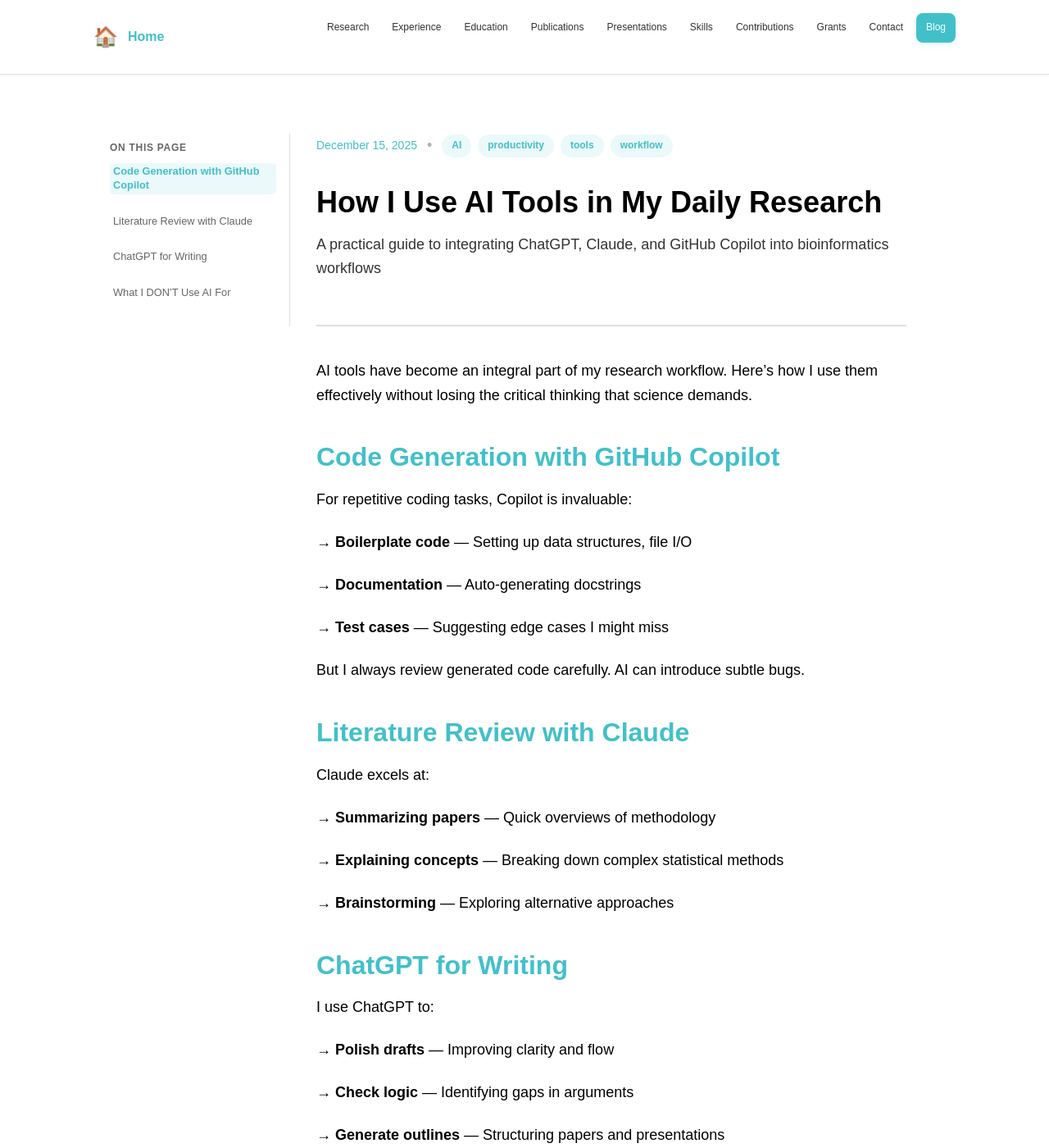
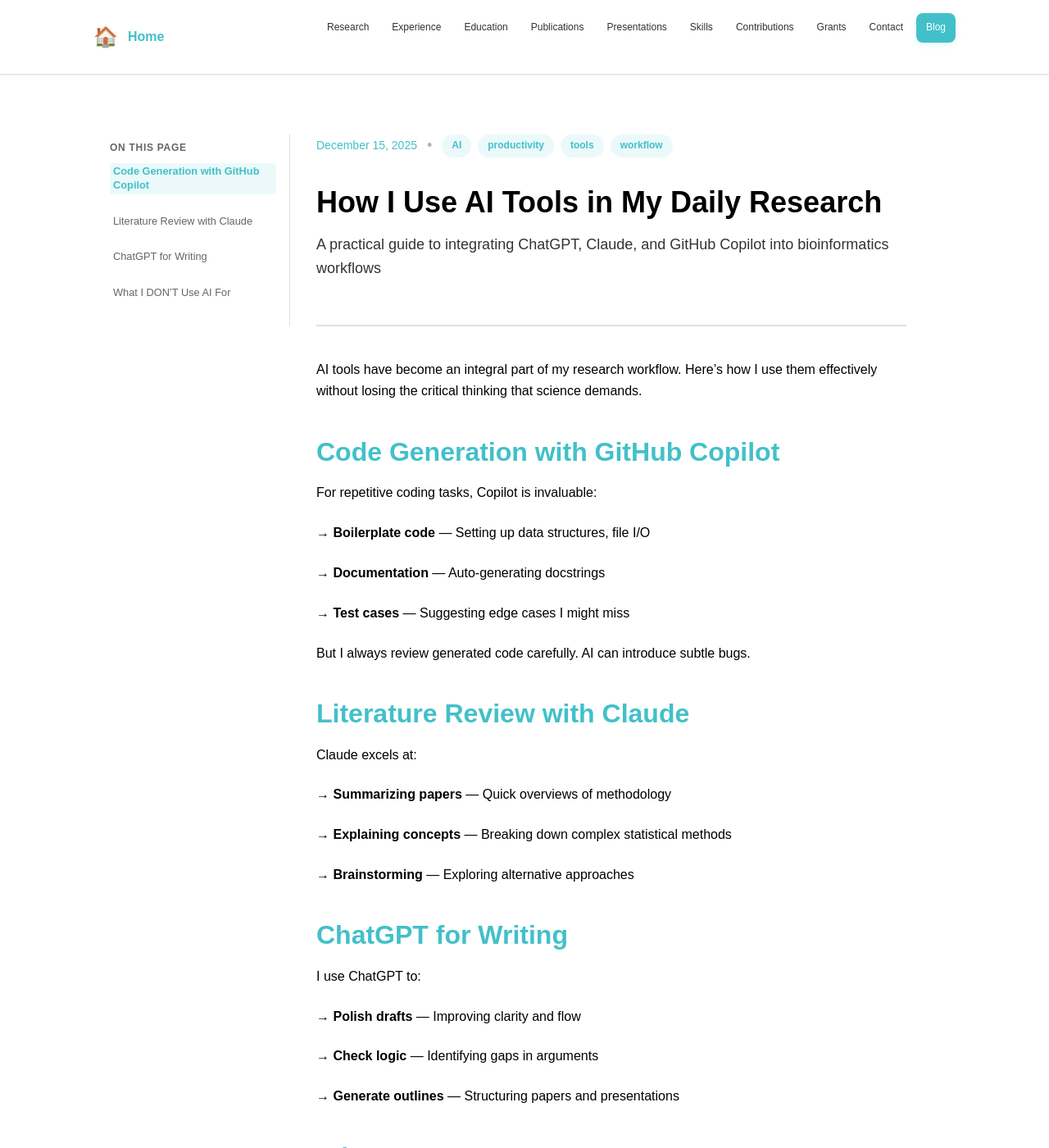
Before and after one commit to ramadatta/ramadatta.github.io, a Jekyll site: the page built from _posts/2025-12-15-ai-tools-research.md, in a window 1280 px wide and 1400 px high. Shown: the whole window at 82% size. Built offline with Jekyll 4.4.1, drawn with Linux system fonts in a browser that asks for light colours; some web fonts are replaced; comment, search, counter and statistics services are not loaded.

```diff
--- a/_sass/_components.scss
+++ b/_sass/_components.scss
@@ -1100,6 +1100,8 @@
 }
 
 .post-content {
+  font-size: $font-size-base;
+
   h2, h3, h4 {
     margin-top: $spacing-10;
     color: $color-primary;
```
